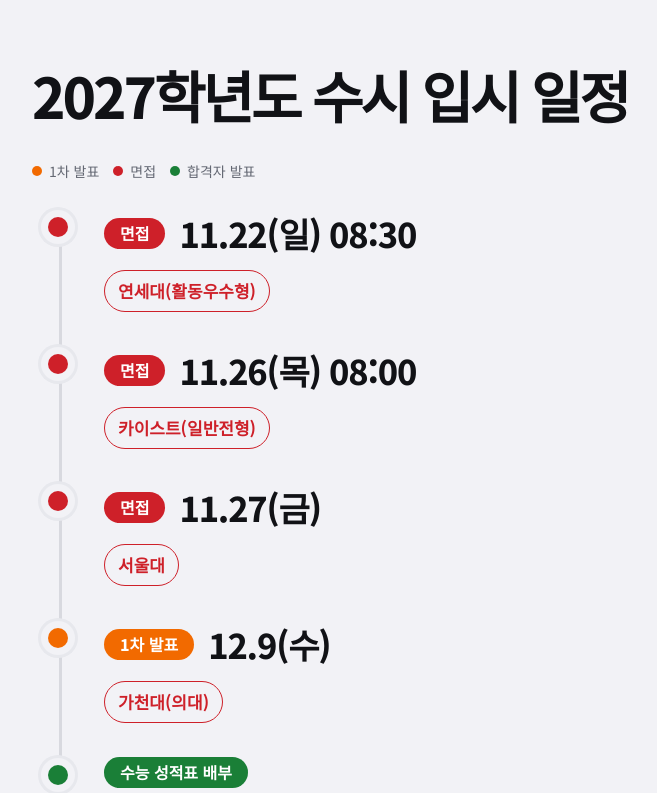
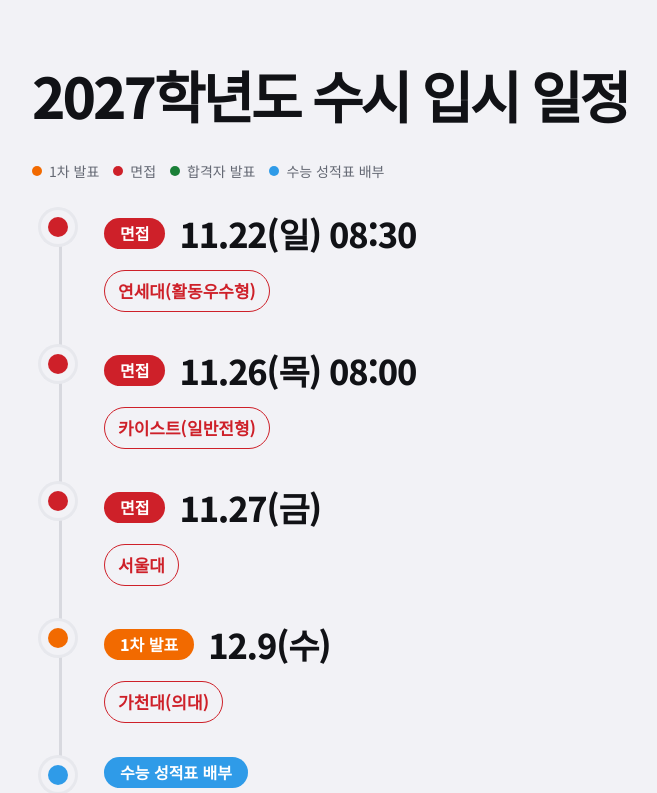
Before and after one commit to chunks-pe/Infographic, a plain HTML site: page susi/index.html in a window 1280 px wide. Shown: the top 793 px of the page, without its empty margins (138-795 px from the left). Drawn offline with Linux system fonts and the light colour scheme.

Commit message:
Show CSAT score report date (2026-12-11) in sky blue on susi schedule

```diff
--- a/susi/index.html
+++ b/susi/index.html
@@ -30,6 +30,7 @@
       --wine: #9d2033;
       --exam: #7b4d16;
       --result: #1a7f37;
+      --csat: #2f9be8;
       --shadow: 0 8px 28px rgba(16,18,24,.07);
     }
     @media (prefers-color-scheme: dark) {
@@ -46,6 +47,7 @@
         --wine: #ff6f82;
         --exam: #d7a45c;
         --result: #4ac26b;
+        --csat: #6ec1f0;
         --shadow: 0 8px 28px rgba(0,0,0,.25);
       }
     }
@@ -65,6 +67,7 @@
     .dot.interview { background: var(--red); }
     .dot.exam { background: var(--exam); }
     .dot.result { background: var(--result); }
+    .dot.csat { background: var(--csat); }
     .timeline { position: relative; padding-left: 72px; }
     .timeline::before { content: ""; position: absolute; left: 27px; top: 15px; bottom: 18px; width: 3px; background: var(--line); border-radius: 3px; }
     .event { position: relative; padding: 0 0 34px; }
@@ -149,7 +152,7 @@
   <section class="top">
     <div class="inner">
       <h1>2027학년도 수시 입시 일정</h1>
-      <div class="legend" aria-label="일정 범례"><span><i class="dot first"></i>1차 발표</span><span><i class="dot interview"></i>면접</span><span><i class="dot result"></i>합격자 발표</span></div>
+      <div class="legend" aria-label="일정 범례"><span><i class="dot first"></i>1차 발표</span><span><i class="dot interview"></i>면접</span><span><i class="dot result"></i>합격자 발표</span><span><i class="dot csat"></i>수능 성적표 배부</span></div>
       <div id="timeline" class="timeline" aria-label="입시 일정 타임라인"></div>
 
       <section class="calendar-wrap" aria-labelledby="calendar-title">
@@ -197,7 +200,7 @@
         {date:'2026-11-26', label:'면접', type:'interview', time:'08:00', ids:['kaist']},
         {date:'2026-11-27', label:'면접', type:'interview', time:'', ids:['snu']},
         {date:'2026-12-09', label:'1차 발표', type:'first', time:'', ids:['gachon']},
-        {date:'2026-12-11', label:'수능 성적표 배부', type:'result', time:'', note:'재학생 학교 교부 · 졸업생 온라인 09:00부터', ids:[]},
+        {date:'2026-12-11', label:'수능 성적표 배부', type:'csat', time:'', note:'재학생 학교 교부 · 졸업생 온라인 09:00부터', ids:[]},
         {date:'2026-12-12', label:'1차 발표', type:'first', time:'', ids:['ajou']},
         {date:'2026-12-14', label:'면접', type:'interview', time:'', ids:['gachon','ajou']},
         {date:'2026-12-18', label:'합격자 발표', type:'result', time:'', note:'대학별 시간 상이', ids:[]}
@@ -208,7 +211,7 @@
       var currentMonth = now.getFullYear()===2026 && now.getMonth()>=9 && now.getMonth()<=11 ? now.getMonth() : 10;
       var selectedDate = todayIso;
       function schoolName(id) { var p=programs[id]; return p.school+(p.track?'('+p.track+')':''); }
-      function eventColor(type) { return type==='first'?'var(--orange)':type==='exam'?'var(--exam)':type==='result'?'var(--result)':'var(--red)'; }
+      function eventColor(type) { return type==='first'?'var(--orange)':type==='exam'?'var(--exam)':type==='result'?'var(--result)':type==='csat'?'var(--csat)':'var(--red)'; }
       function displayDate(iso) { var d=new Date(iso+'T12:00:00'); return (d.getMonth()+1)+'.'+d.getDate()+'('+weekdays[d.getDay()]+')'; }
       function scrollToCard(id) {
         var el=document.getElementById('card-'+id); if(!el) return;
```
